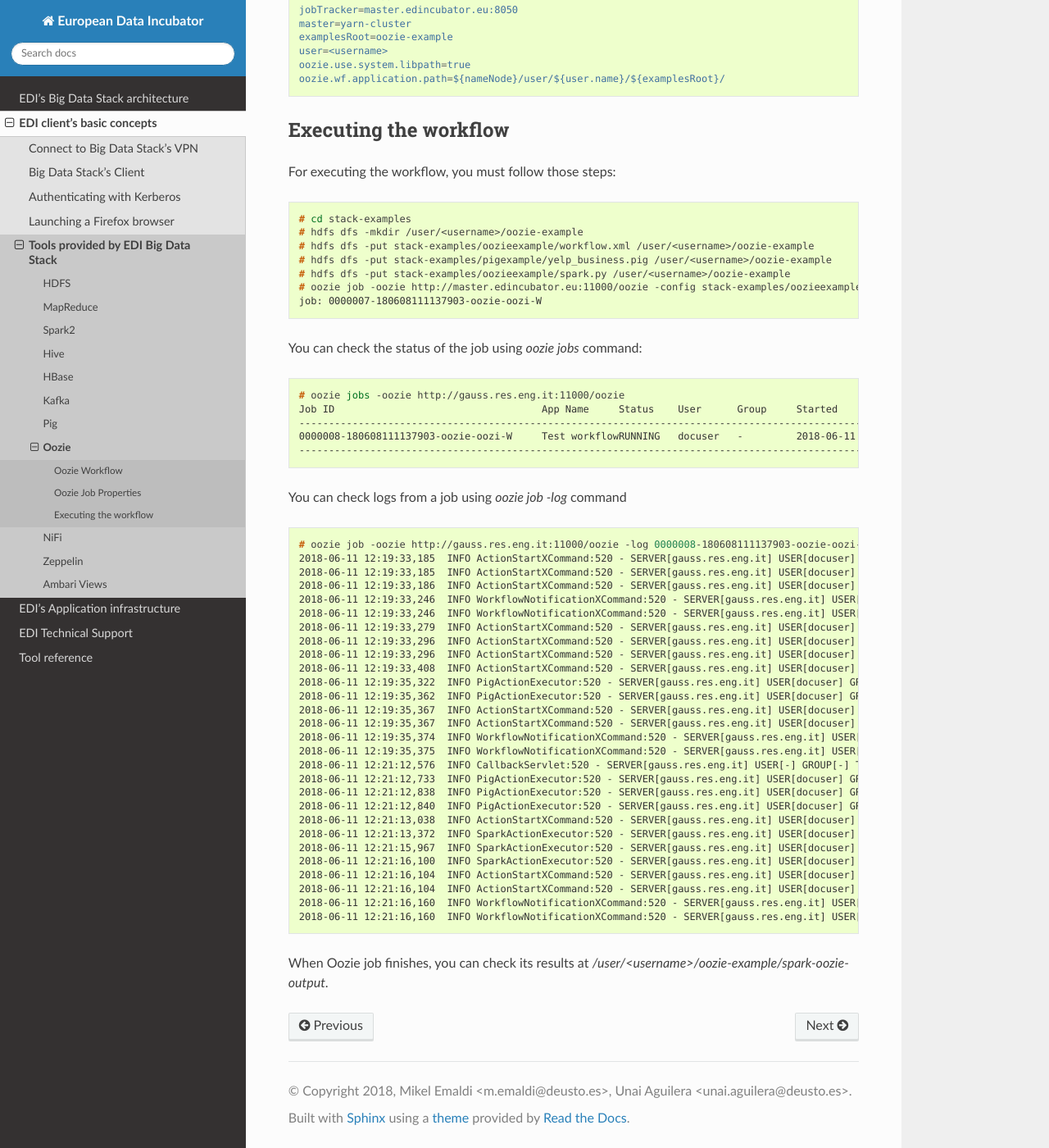
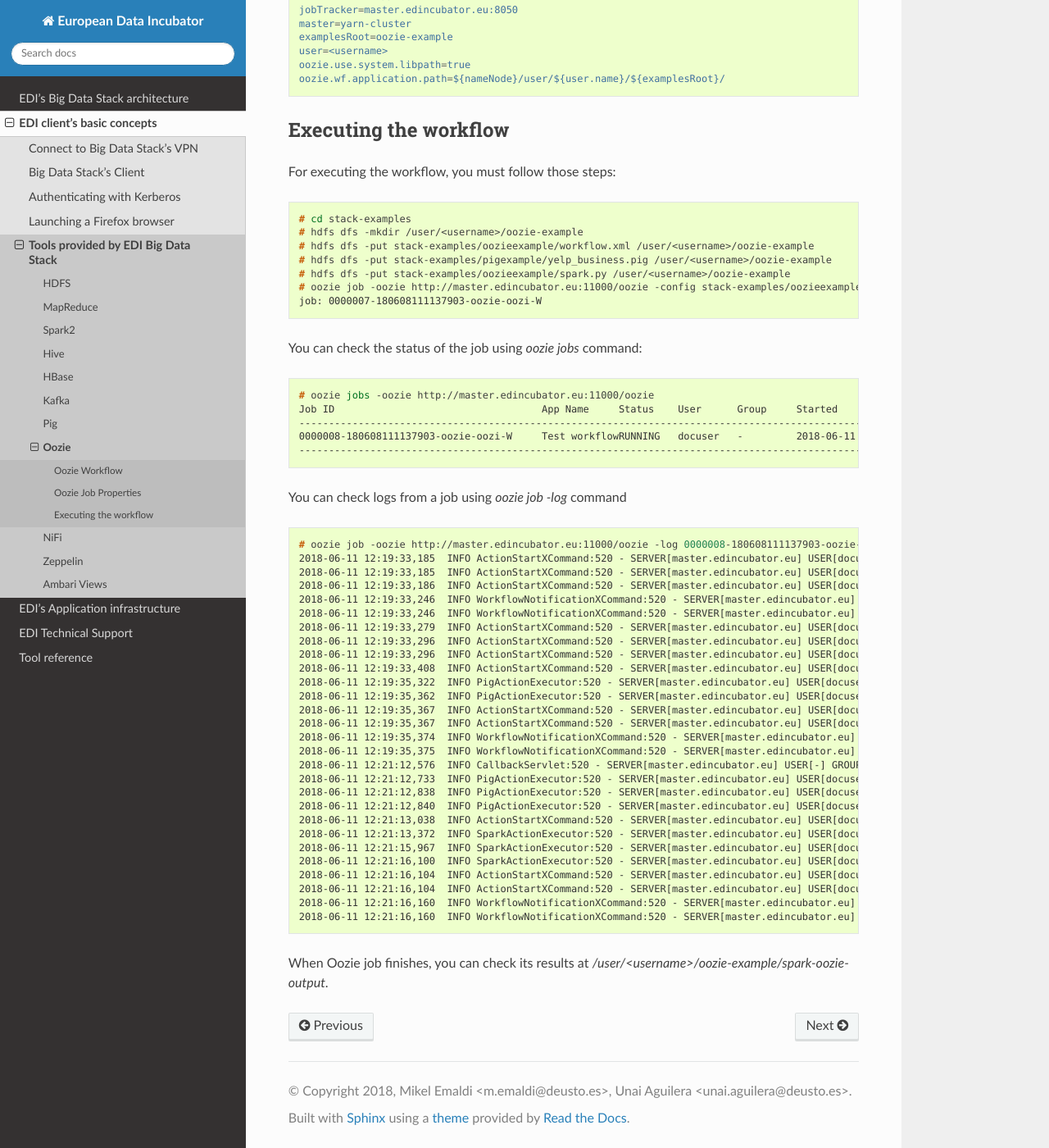
Before and after one commit to edincubator/edi-doc, a Sphinx documentation site: the page built from source/big-data-stack/tools/oozie.rst, in a window 1280 px wide and 1400 px high, scrolled down 2827 px. Shown: the whole window at 82% size. Built offline with Sphinx 7.4.7 and the Read the Docs theme 2.0.0, drawn with Linux system fonts in a browser that asks for light colours.

Commit message:
Updated references to gauss.res.eng.it in ozzie tutorial

```diff
--- a/source/big-data-stack/tools/oozie.rst
+++ b/source/big-data-stack/tools/oozie.rst
@@ -178,7 +178,7 @@ You can check the status of the job using `oozie jobs` command:
 
 .. code-block:: console
 
-  # oozie jobs -oozie http://gauss.res.eng.it:11000/oozie
+  # oozie jobs -oozie http://master.edincubator.eu:11000/oozie
   Job ID                                   App Name     Status    User      Group     Started                 Ended
   ------------------------------------------------------------------------------------------------------------------------------------
   0000008-180608111137903-oozie-oozi-W     Test workflowRUNNING   docuser   -         2018-06-11 10:19 GMT    -
@@ -188,34 +188,34 @@ You can check logs from a job using `oozie job -log` command
 
 .. code-block:: console
 
-  # oozie job -oozie http://gauss.res.eng.it:11000/oozie -log 0000008-180608111137903-oozie-oozi-W
-  2018-06-11 12:19:33,185  INFO ActionStartXCommand:520 - SERVER[gauss.res.eng.it] USER[docuser] GROUP[-] TOKEN[] APP[Test workflow] JOB[0000008-180608111137903-oozie-oozi-W] ACTION[0000008-180608111137903-oozie-oozi-W@:start:] Start action [0000008-180608111137903-oozie-oozi-W@:start:] with user-retry state : userRetryCount [0], userRetryMax [0], userRetryInterval [10]
-  2018-06-11 12:19:33,185  INFO ActionStartXCommand:520 - SERVER[gauss.res.eng.it] USER[docuser] GROUP[-] TOKEN[] APP[Test workflow] JOB[0000008-180608111137903-oozie-oozi-W] ACTION[0000008-180608111137903-oozie-oozi-W@:start:] [***0000008-180608111137903-oozie-oozi-W@:start:***]Action status=DONE
-  2018-06-11 12:19:33,186  INFO ActionStartXCommand:520 - SERVER[gauss.res.eng.it] USER[docuser] GROUP[-] TOKEN[] APP[Test workflow] JOB[0000008-180608111137903-oozie-oozi-W] ACTION[0000008-180608111137903-oozie-oozi-W@:start:] [***0000008-180608111137903-oozie-oozi-W@:start:***]Action updated in DB!
-  2018-06-11 12:19:33,246  INFO WorkflowNotificationXCommand:520 - SERVER[gauss.res.eng.it] USER[-] GROUP[-] TOKEN[-] APP[-] JOB[0000008-180608111137903-oozie-oozi-W] ACTION[0000008-180608111137903-oozie-oozi-W@:start:] No Notification URL is defined. Therefore nothing to notify for job 0000008-180608111137903-oozie-oozi-W@:start:
-  2018-06-11 12:19:33,246  INFO WorkflowNotificationXCommand:520 - SERVER[gauss.res.eng.it] USER[-] GROUP[-] TOKEN[-] APP[-] JOB[0000008-180608111137903-oozie-oozi-W] ACTION[] No Notification URL is defined. Therefore nothing to notify for job 0000008-180608111137903-oozie-oozi-W
-  2018-06-11 12:19:33,279  INFO ActionStartXCommand:520 - SERVER[gauss.res.eng.it] USER[docuser] GROUP[-] TOKEN[] APP[Test workflow] JOB[0000008-180608111137903-oozie-oozi-W] ACTION[0000008-180608111137903-oozie-oozi-W@fs_1] Start action [0000008-180608111137903-oozie-oozi-W@fs_1] with user-retry state : userRetryCount [0], userRetryMax [0], userRetryInterval [10]
-  2018-06-11 12:19:33,296  INFO ActionStartXCommand:520 - SERVER[gauss.res.eng.it] USER[docuser] GROUP[-] TOKEN[] APP[Test workflow] JOB[0000008-180608111137903-oozie-oozi-W] ACTION[0000008-180608111137903-oozie-oozi-W@fs_1] [***0000008-180608111137903-oozie-oozi-W@fs_1***]Action status=DONE
-  2018-06-11 12:19:33,296  INFO ActionStartXCommand:520 - SERVER[gauss.res.eng.it] USER[docuser] GROUP[-] TOKEN[] APP[Test workflow] JOB[0000008-180608111137903-oozie-oozi-W] ACTION[0000008-180608111137903-oozie-oozi-W@fs_1] [***0000008-180608111137903-oozie-oozi-W@fs_1***]Action updated in DB!
-  2018-06-11 12:19:33,408  INFO ActionStartXCommand:520 - SERVER[gauss.res.eng.it] USER[docuser] GROUP[-] TOKEN[] APP[Test workflow] JOB[0000008-180608111137903-oozie-oozi-W] ACTION[0000008-180608111137903-oozie-oozi-W@pig_1] Start action [0000008-180608111137903-oozie-oozi-W@pig_1] with user-retry state : userRetryCount [0], userRetryMax [0], userRetryInterval [10]
-  2018-06-11 12:19:35,322  INFO PigActionExecutor:520 - SERVER[gauss.res.eng.it] USER[docuser] GROUP[-] TOKEN[] APP[Test workflow] JOB[0000008-180608111137903-oozie-oozi-W] ACTION[0000008-180608111137903-oozie-oozi-W@pig_1] Trying to get job [job_1528449029285_0023], attempt [1]
-  2018-06-11 12:19:35,362  INFO PigActionExecutor:520 - SERVER[gauss.res.eng.it] USER[docuser] GROUP[-] TOKEN[] APP[Test workflow] JOB[0000008-180608111137903-oozie-oozi-W] ACTION[0000008-180608111137903-oozie-oozi-W@pig_1] checking action, hadoop job ID [job_1528449029285_0023] status [RUNNING]
-  2018-06-11 12:19:35,367  INFO ActionStartXCommand:520 - SERVER[gauss.res.eng.it] USER[docuser] GROUP[-] TOKEN[] APP[Test workflow] JOB[0000008-180608111137903-oozie-oozi-W] ACTION[0000008-180608111137903-oozie-oozi-W@pig_1] [***0000008-180608111137903-oozie-oozi-W@pig_1***]Action status=RUNNING
-  2018-06-11 12:19:35,367  INFO ActionStartXCommand:520 - SERVER[gauss.res.eng.it] USER[docuser] GROUP[-] TOKEN[] APP[Test workflow] JOB[0000008-180608111137903-oozie-oozi-W] ACTION[0000008-180608111137903-oozie-oozi-W@pig_1] [***0000008-180608111137903-oozie-oozi-W@pig_1***]Action updated in DB!
-  2018-06-11 12:19:35,374  INFO WorkflowNotificationXCommand:520 - SERVER[gauss.res.eng.it] USER[-] GROUP[-] TOKEN[-] APP[-] JOB[0000008-180608111137903-oozie-oozi-W] ACTION[0000008-180608111137903-oozie-oozi-W@pig_1] No Notification URL is defined. Therefore nothing to notify for job 0000008-180608111137903-oozie-oozi-W@pig_1
-  2018-06-11 12:19:35,375  INFO WorkflowNotificationXCommand:520 - SERVER[gauss.res.eng.it] USER[-] GROUP[-] TOKEN[-] APP[-] JOB[0000008-180608111137903-oozie-oozi-W] ACTION[0000008-180608111137903-oozie-oozi-W@fs_1] No Notification URL is defined. Therefore nothing to notify for job 0000008-180608111137903-oozie-oozi-W@fs_1
-  2018-06-11 12:21:12,576  INFO CallbackServlet:520 - SERVER[gauss.res.eng.it] USER[-] GROUP[-] TOKEN[-] APP[-] JOB[0000008-180608111137903-oozie-oozi-W] ACTION[0000008-180608111137903-oozie-oozi-W@pig_1] callback for action [0000008-180608111137903-oozie-oozi-W@pig_1]
-  2018-06-11 12:21:12,733  INFO PigActionExecutor:520 - SERVER[gauss.res.eng.it] USER[docuser] GROUP[-] TOKEN[] APP[Test workflow] JOB[0000008-180608111137903-oozie-oozi-W] ACTION[0000008-180608111137903-oozie-oozi-W@pig_1] Trying to get job [job_1528449029285_0023], attempt [1]
-  2018-06-11 12:21:12,838  INFO PigActionExecutor:520 - SERVER[gauss.res.eng.it] USER[docuser] GROUP[-] TOKEN[] APP[Test workflow] JOB[0000008-180608111137903-oozie-oozi-W] ACTION[0000008-180608111137903-oozie-oozi-W@pig_1] Hadoop Jobs launched : [job_1528449029285_0024]
-  2018-06-11 12:21:12,840  INFO PigActionExecutor:520 - SERVER[gauss.res.eng.it] USER[docuser] GROUP[-] TOKEN[] APP[Test workflow] JOB[0000008-180608111137903-oozie-oozi-W] ACTION[0000008-180608111137903-oozie-oozi-W@pig_1] action completed, external ID [job_1528449029285_0023]
-  2018-06-11 12:21:13,038  INFO ActionStartXCommand:520 - SERVER[gauss.res.eng.it] USER[docuser] GROUP[-] TOKEN[] APP[Test workflow] JOB[0000008-180608111137903-oozie-oozi-W] ACTION[0000008-180608111137903-oozie-oozi-W@spark_1] Start action [0000008-180608111137903-oozie-oozi-W@spark_1] with user-retry state : userRetryCount [0], userRetryMax [0], userRetryInterval [10]
-  2018-06-11 12:21:13,372  INFO SparkActionExecutor:520 - SERVER[gauss.res.eng.it] USER[docuser] GROUP[-] TOKEN[] APP[Test workflow] JOB[0000008-180608111137903-oozie-oozi-W] ACTION[0000008-180608111137903-oozie-oozi-W@spark_1] Added into spark action configuration mapred.child.env=SPARK_HOME=.,HDP_VERSION=2.6.5.0-292
-  2018-06-11 12:21:15,967  INFO SparkActionExecutor:520 - SERVER[gauss.res.eng.it] USER[docuser] GROUP[-] TOKEN[] APP[Test workflow] JOB[0000008-180608111137903-oozie-oozi-W] ACTION[0000008-180608111137903-oozie-oozi-W@spark_1] Trying to get job [job_1528449029285_0025], attempt [1]
-  2018-06-11 12:21:16,100  INFO SparkActionExecutor:520 - SERVER[gauss.res.eng.it] USER[docuser] GROUP[-] TOKEN[] APP[Test workflow] JOB[0000008-180608111137903-oozie-oozi-W] ACTION[0000008-180608111137903-oozie-oozi-W@spark_1] checking action, hadoop job ID [job_1528449029285_0025] status [RUNNING]
-  2018-06-11 12:21:16,104  INFO ActionStartXCommand:520 - SERVER[gauss.res.eng.it] USER[docuser] GROUP[-] TOKEN[] APP[Test workflow] JOB[0000008-180608111137903-oozie-oozi-W] ACTION[0000008-180608111137903-oozie-oozi-W@spark_1] [***0000008-180608111137903-oozie-oozi-W@spark_1***]Action status=RUNNING
-  2018-06-11 12:21:16,104  INFO ActionStartXCommand:520 - SERVER[gauss.res.eng.it] USER[docuser] GROUP[-] TOKEN[] APP[Test workflow] JOB[0000008-180608111137903-oozie-oozi-W] ACTION[0000008-180608111137903-oozie-oozi-W@spark_1] [***0000008-180608111137903-oozie-oozi-W@spark_1***]Action updated in DB!
-  2018-06-11 12:21:16,160  INFO WorkflowNotificationXCommand:520 - SERVER[gauss.res.eng.it] USER[-] GROUP[-] TOKEN[-] APP[-] JOB[0000008-180608111137903-oozie-oozi-W] ACTION[0000008-180608111137903-oozie-oozi-W@spark_1] No Notification URL is defined. Therefore nothing to notify for job 0000008-180608111137903-oozie-oozi-W@spark_1
-  2018-06-11 12:21:16,160  INFO WorkflowNotificationXCommand:520 - SERVER[gauss.res.eng.it] USER[-] GROUP[-] TOKEN[-] APP[-] JOB[0000008-180608111137903-oozie-oozi-W] ACTION[0000008-180608111137903-oozie-oozi-W@pig_1] No Notification URL is defined. Therefore nothing to notify for job 0000008-180608111137903-oozie-oozi-W@pig_1
+  # oozie job -oozie http://master.edincubator.eu:11000/oozie -log 0000008-180608111137903-oozie-oozi-W
+  2018-06-11 12:19:33,185  INFO ActionStartXCommand:520 - SERVER[master.edincubator.eu] USER[docuser] GROUP[-] TOKEN[] APP[Test workflow] JOB[0000008-180608111137903-oozie-oozi-W] ACTION[0000008-180608111137903-oozie-oozi-W@:start:] Start action [0000008-180608111137903-oozie-oozi-W@:start:] with user-retry state : userRetryCount [0], userRetryMax [0], userRetryInterval [10]
+  2018-06-11 12:19:33,185  INFO ActionStartXCommand:520 - SERVER[master.edincubator.eu] USER[docuser] GROUP[-] TOKEN[] APP[Test workflow] JOB[0000008-180608111137903-oozie-oozi-W] ACTION[0000008-180608111137903-oozie-oozi-W@:start:] [***0000008-180608111137903-oozie-oozi-W@:start:***]Action status=DONE
+  2018-06-11 12:19:33,186  INFO ActionStartXCommand:520 - SERVER[master.edincubator.eu] USER[docuser] GROUP[-] TOKEN[] APP[Test workflow] JOB[0000008-180608111137903-oozie-oozi-W] ACTION[0000008-180608111137903-oozie-oozi-W@:start:] [***0000008-180608111137903-oozie-oozi-W@:start:***]Action updated in DB!
+  2018-06-11 12:19:33,246  INFO WorkflowNotificationXCommand:520 - SERVER[master.edincubator.eu] USER[-] GROUP[-] TOKEN[-] APP[-] JOB[0000008-180608111137903-oozie-oozi-W] ACTION[0000008-180608111137903-oozie-oozi-W@:start:] No Notification URL is defined. Therefore nothing to notify for job 0000008-180608111137903-oozie-oozi-W@:start:
+  2018-06-11 12:19:33,246  INFO WorkflowNotificationXCommand:520 - SERVER[master.edincubator.eu] USER[-] GROUP[-] TOKEN[-] APP[-] JOB[0000008-180608111137903-oozie-oozi-W] ACTION[] No Notification URL is defined. Therefore nothing to notify for job 0000008-180608111137903-oozie-oozi-W
+  2018-06-11 12:19:33,279  INFO ActionStartXCommand:520 - SERVER[master.edincubator.eu] USER[docuser] GROUP[-] TOKEN[] APP[Test workflow] JOB[0000008-180608111137903-oozie-oozi-W] ACTION[0000008-180608111137903-oozie-oozi-W@fs_1] Start action [0000008-180608111137903-oozie-oozi-W@fs_1] with user-retry state : userRetryCount [0], userRetryMax [0], userRetryInterval [10]
+  2018-06-11 12:19:33,296  INFO ActionStartXCommand:520 - SERVER[master.edincubator.eu] USER[docuser] GROUP[-] TOKEN[] APP[Test workflow] JOB[0000008-180608111137903-oozie-oozi-W] ACTION[0000008-180608111137903-oozie-oozi-W@fs_1] [***0000008-180608111137903-oozie-oozi-W@fs_1***]Action status=DONE
+  2018-06-11 12:19:33,296  INFO ActionStartXCommand:520 - SERVER[master.edincubator.eu] USER[docuser] GROUP[-] TOKEN[] APP[Test workflow] JOB[0000008-180608111137903-oozie-oozi-W] ACTION[0000008-180608111137903-oozie-oozi-W@fs_1] [***0000008-180608111137903-oozie-oozi-W@fs_1***]Action updated in DB!
+  2018-06-11 12:19:33,408  INFO ActionStartXCommand:520 - SERVER[master.edincubator.eu] USER[docuser] GROUP[-] TOKEN[] APP[Test workflow] JOB[0000008-180608111137903-oozie-oozi-W] ACTION[0000008-180608111137903-oozie-oozi-W@pig_1] Start action [0000008-180608111137903-oozie-oozi-W@pig_1] with user-retry state : userRetryCount [0], userRetryMax [0], userRetryInterval [10]
+  2018-06-11 12:19:35,322  INFO PigActionExecutor:520 - SERVER[master.edincubator.eu] USER[docuser] GROUP[-] TOKEN[] APP[Test workflow] JOB[0000008-180608111137903-oozie-oozi-W] ACTION[0000008-180608111137903-oozie-oozi-W@pig_1] Trying to get job [job_1528449029285_0023], attempt [1]
+  2018-06-11 12:19:35,362  INFO PigActionExecutor:520 - SERVER[master.edincubator.eu] USER[docuser] GROUP[-] TOKEN[] APP[Test workflow] JOB[0000008-180608111137903-oozie-oozi-W] ACTION[0000008-180608111137903-oozie-oozi-W@pig_1] checking action, hadoop job ID [job_1528449029285_0023] status [RUNNING]
+  2018-06-11 12:19:35,367  INFO ActionStartXCommand:520 - SERVER[master.edincubator.eu] USER[docuser] GROUP[-] TOKEN[] APP[Test workflow] JOB[0000008-180608111137903-oozie-oozi-W] ACTION[0000008-180608111137903-oozie-oozi-W@pig_1] [***0000008-180608111137903-oozie-oozi-W@pig_1***]Action status=RUNNING
+  2018-06-11 12:19:35,367  INFO ActionStartXCommand:520 - SERVER[master.edincubator.eu] USER[docuser] GROUP[-] TOKEN[] APP[Test workflow] JOB[0000008-180608111137903-oozie-oozi-W] ACTION[0000008-180608111137903-oozie-oozi-W@pig_1] [***0000008-180608111137903-oozie-oozi-W@pig_1***]Action updated in DB!
+  2018-06-11 12:19:35,374  INFO WorkflowNotificationXCommand:520 - SERVER[master.edincubator.eu] USER[-] GROUP[-] TOKEN[-] APP[-] JOB[0000008-180608111137903-oozie-oozi-W] ACTION[0000008-180608111137903-oozie-oozi-W@pig_1] No Notification URL is defined. Therefore nothing to notify for job 0000008-180608111137903-oozie-oozi-W@pig_1
+  2018-06-11 12:19:35,375  INFO WorkflowNotificationXCommand:520 - SERVER[master.edincubator.eu] USER[-] GROUP[-] TOKEN[-] APP[-] JOB[0000008-180608111137903-oozie-oozi-W] ACTION[0000008-180608111137903-oozie-oozi-W@fs_1] No Notification URL is defined. Therefore nothing to notify for job 0000008-180608111137903-oozie-oozi-W@fs_1
+  2018-06-11 12:21:12,576  INFO CallbackServlet:520 - SERVER[master.edincubator.eu] USER[-] GROUP[-] TOKEN[-] APP[-] JOB[0000008-180608111137903-oozie-oozi-W] ACTION[0000008-180608111137903-oozie-oozi-W@pig_1] callback for action [0000008-180608111137903-oozie-oozi-W@pig_1]
+  2018-06-11 12:21:12,733  INFO PigActionExecutor:520 - SERVER[master.edincubator.eu] USER[docuser] GROUP[-] TOKEN[] APP[Test workflow] JOB[0000008-180608111137903-oozie-oozi-W] ACTION[0000008-180608111137903-oozie-oozi-W@pig_1] Trying to get job [job_1528449029285_0023], attempt [1]
+  2018-06-11 12:21:12,838  INFO PigActionExecutor:520 - SERVER[master.edincubator.eu] USER[docuser] GROUP[-] TOKEN[] APP[Test workflow] JOB[0000008-180608111137903-oozie-oozi-W] ACTION[0000008-180608111137903-oozie-oozi-W@pig_1] Hadoop Jobs launched : [job_1528449029285_0024]
+  2018-06-11 12:21:12,840  INFO PigActionExecutor:520 - SERVER[master.edincubator.eu] USER[docuser] GROUP[-] TOKEN[] APP[Test workflow] JOB[0000008-180608111137903-oozie-oozi-W] ACTION[0000008-180608111137903-oozie-oozi-W@pig_1] action completed, external ID [job_1528449029285_0023]
+  2018-06-11 12:21:13,038  INFO ActionStartXCommand:520 - SERVER[master.edincubator.eu] USER[docuser] GROUP[-] TOKEN[] APP[Test workflow] JOB[0000008-180608111137903-oozie-oozi-W] ACTION[0000008-180608111137903-oozie-oozi-W@spark_1] Start action [0000008-180608111137903-oozie-oozi-W@spark_1] with user-retry state : userRetryCount [0], userRetryMax [0], userRetryInterval [10]
+  2018-06-11 12:21:13,372  INFO SparkActionExecutor:520 - SERVER[master.edincubator.eu] USER[docuser] GROUP[-] TOKEN[] APP[Test workflow] JOB[0000008-180608111137903-oozie-oozi-W] ACTION[0000008-180608111137903-oozie-oozi-W@spark_1] Added into spark action configuration mapred.child.env=SPARK_HOME=.,HDP_VERSION=2.6.5.0-292
+  2018-06-11 12:21:15,967  INFO SparkActionExecutor:520 - SERVER[master.edincubator.eu] USER[docuser] GROUP[-] TOKEN[] APP[Test workflow] JOB[0000008-180608111137903-oozie-oozi-W] ACTION[0000008-180608111137903-oozie-oozi-W@spark_1] Trying to get job [job_1528449029285_0025], attempt [1]
+  2018-06-11 12:21:16,100  INFO SparkActionExecutor:520 - SERVER[master.edincubator.eu] USER[docuser] GROUP[-] TOKEN[] APP[Test workflow] JOB[0000008-180608111137903-oozie-oozi-W] ACTION[0000008-180608111137903-oozie-oozi-W@spark_1] checking action, hadoop job ID [job_1528449029285_0025] status [RUNNING]
+  2018-06-11 12:21:16,104  INFO ActionStartXCommand:520 - SERVER[master.edincubator.eu] USER[docuser] GROUP[-] TOKEN[] APP[Test workflow] JOB[0000008-180608111137903-oozie-oozi-W] ACTION[0000008-180608111137903-oozie-oozi-W@spark_1] [***0000008-180608111137903-oozie-oozi-W@spark_1***]Action status=RUNNING
+  2018-06-11 12:21:16,104  INFO ActionStartXCommand:520 - SERVER[master.edincubator.eu] USER[docuser] GROUP[-] TOKEN[] APP[Test workflow] JOB[0000008-180608111137903-oozie-oozi-W] ACTION[0000008-180608111137903-oozie-oozi-W@spark_1] [***0000008-180608111137903-oozie-oozi-W@spark_1***]Action updated in DB!
+  2018-06-11 12:21:16,160  INFO WorkflowNotificationXCommand:520 - SERVER[master.edincubator.eu] USER[-] GROUP[-] TOKEN[-] APP[-] JOB[0000008-180608111137903-oozie-oozi-W] ACTION[0000008-180608111137903-oozie-oozi-W@spark_1] No Notification URL is defined. Therefore nothing to notify for job 0000008-180608111137903-oozie-oozi-W@spark_1
+  2018-06-11 12:21:16,160  INFO WorkflowNotificationXCommand:520 - SERVER[master.edincubator.eu] USER[-] GROUP[-] TOKEN[-] APP[-] JOB[0000008-180608111137903-oozie-oozi-W] ACTION[0000008-180608111137903-oozie-oozi-W@pig_1] No Notification URL is defined. Therefore nothing to notify for job 0000008-180608111137903-oozie-oozi-W@pig_1
 
 
 When Oozie job finishes, you can check its results at
```
